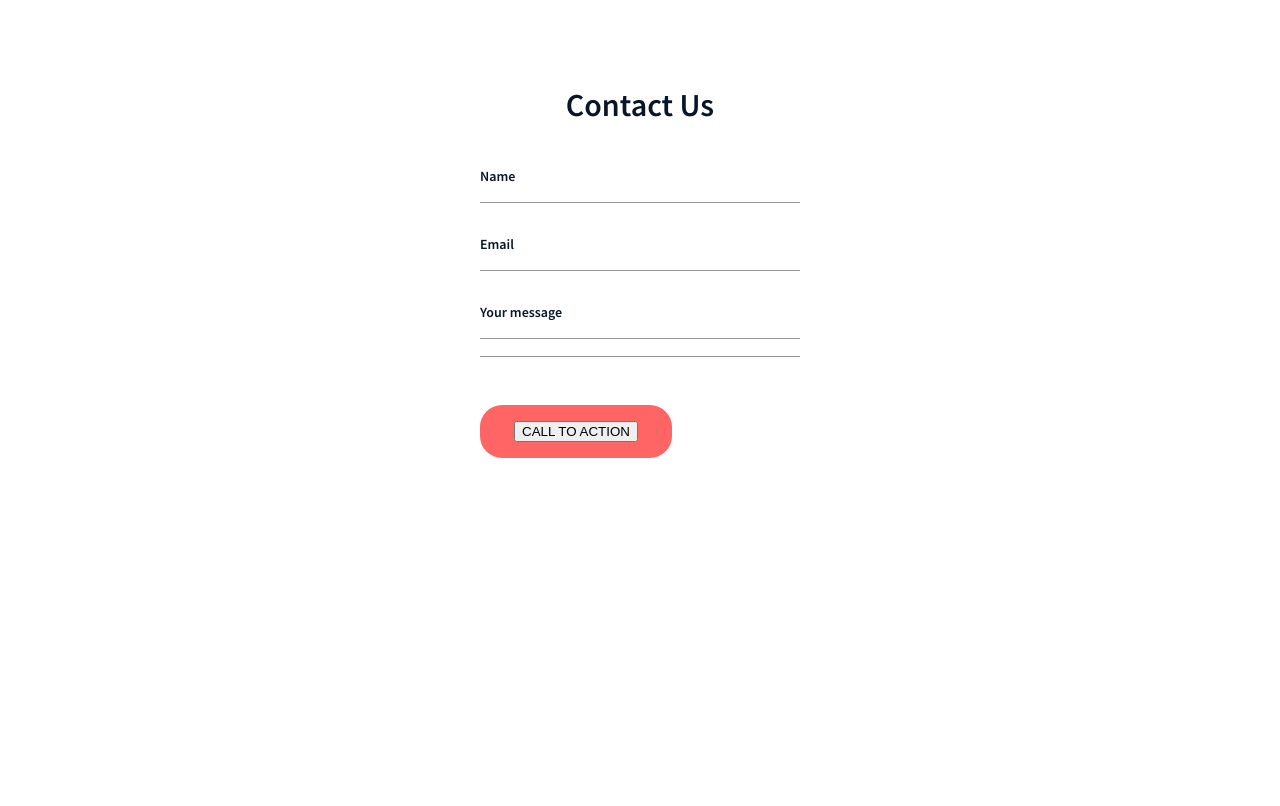
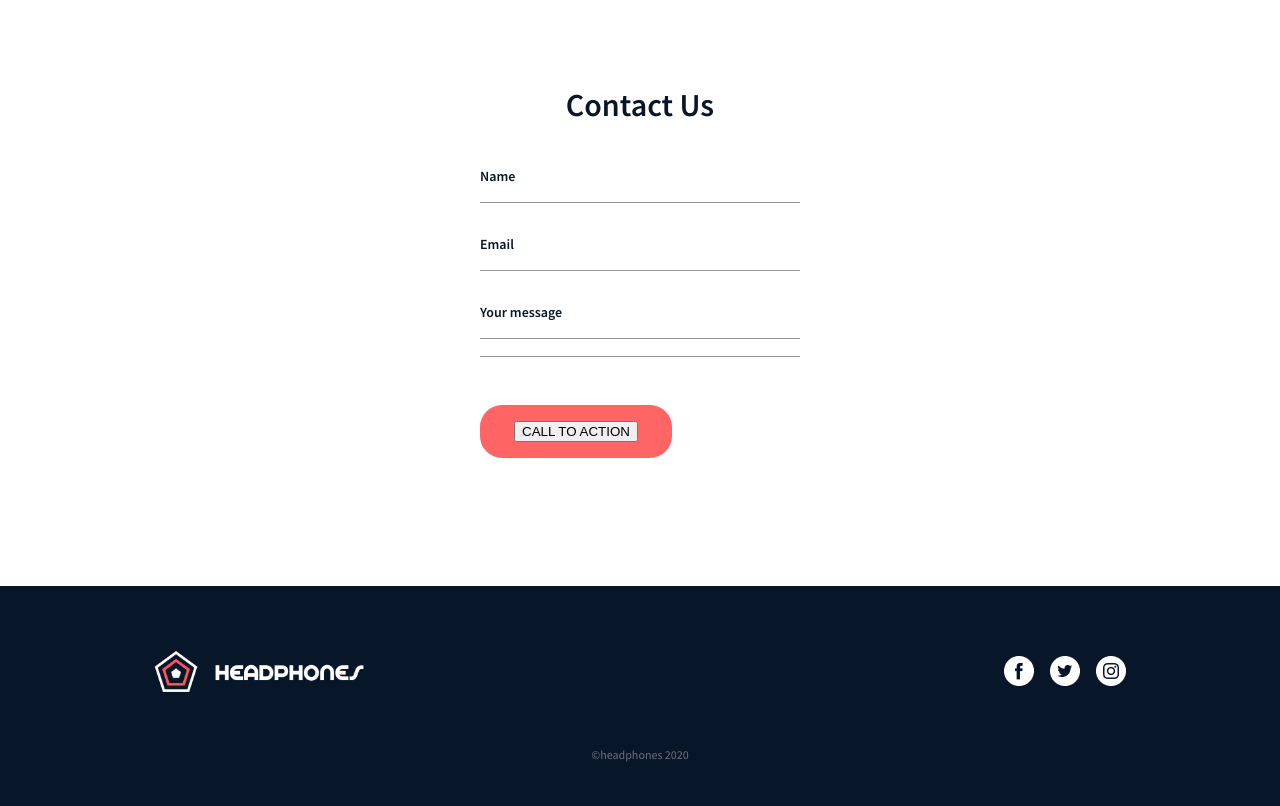
Before and after one commit to Zytronium/atlas-headphones, a website: page index.html in a window 1280 px wide. Shown: the part 573-1379 px from the top of the page. Before the commit the page ends 1159 px from the top, so only its background shows below. Drawn offline with Linux system fonts and the light colour scheme.

Commit message:
added some images and made footer for all platforms

```diff
--- a/index.html
+++ b/index.html
@@ -65,9 +65,25 @@
         </form>
     </div>
 </section>
-
 <!-- Footer Container -->
-
-
+<footer id="footer-container">
+    <div id="footer-block">
+        <div id="footer-icon">
+            <img src="images/logo_headphones.png" alt="headphone-logo" id="footer-logo-png">
+        </div>
+        <div id="social-pngs">
+            <a href="#">
+                <img src="images/facebook.png" alt="facebook" class="social-png">
+            </a>
+            <a href="#">
+                <img src="images/twitter.png" alt="twitter" class="social-png">
+            </a>
+            <a href="#">
+                <img src="images/instagram.png" alt="instagram" class="social-png">
+            </a>
+        </div>
+    </div>
+    <p id="copyright-segment">©headphones 2020</p>
+</footer>
 </body>
 </html>
--- a/styles/desktop.css
+++ b/styles/desktop.css
@@ -129,3 +129,39 @@
     border: none;
     width: 50%;
 }
+
+#footer-container {
+    background-image: url(../images/footer_background.png);
+    width: 100%;
+    padding-bottom: 2rem;
+}
+
+#footer-block {
+    display: flex;
+    padding-top: 5%;
+    width: 100%;
+    justify-content: space-between;
+    align-items: center;
+}
+
+#footer-icon {
+    margin-left: 12%;
+}
+
+#footer-logo-png {
+    max-width: 65%;
+}
+
+#social-pngs {
+    display: flex;
+    gap: 1rem;
+    margin-right: 12%;
+}
+
+#copyright-segment {
+    font-size: 12px;
+    font-weight: 400;
+    color: rgba(255, 255, 255, 0.4);
+    text-align: center;
+    margin-top: 4%;
+}
--- a/styles/mobile.css
+++ b/styles/mobile.css
@@ -122,3 +122,40 @@
     border: none;
     width: 70%;
 }
+
+#footer-container {
+    background-image: url(../images/footer_background.png);
+    width: 100%;
+    padding-bottom: 1rem;
+}
+
+#footer-block {
+    display: flex;
+    flex-direction: column;
+    padding-top: 5%;
+    width: 100%;
+    align-items: center;
+}
+
+#footer-icon {
+    width: 70%;
+    margin-left: 20%;
+}
+
+#footer-logo-png {
+    max-width: 65%;
+}
+
+#social-pngs {
+    display: flex;
+    gap: 1rem;
+    margin-top: 5%;
+}
+
+#copyright-segment {
+    font-size: 12px;
+    font-weight: 400;
+    color: rgba(255, 255, 255, 0.4);
+    text-align: center;
+    margin-top: 15%;
+}
--- a/styles/tablet.css
+++ b/styles/tablet.css
@@ -121,3 +121,39 @@
     border: none;
     width: 60%;
 }
+
+#footer-container {
+    background-image: url(../images/footer_background.png);
+    width: 100%;
+    padding-bottom: 2rem;
+}
+
+#footer-block {
+    display: flex;
+    padding-top: 15%;
+    width: 100%;
+    justify-content: space-between;
+    align-items: center;
+}
+
+#footer-icon {
+    margin-left: 8%;
+}
+
+#footer-logo-png {
+    max-width: 65%;
+}
+
+#social-pngs {
+    display: flex;
+    gap: 1rem;
+    margin-right: 8%;
+}
+
+#copyright-segment {
+    font-size: 12px;
+    font-weight: 400;
+    color: rgba(255, 255, 255, 0.4);
+    text-align: center;
+    margin-top: 10%;
+}
```
Also changed, not shown: images/facebook.png (added), images/footer_background.png (added), images/instagram.png (added), images/twitter.png (added).
